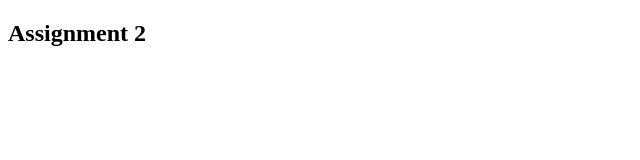
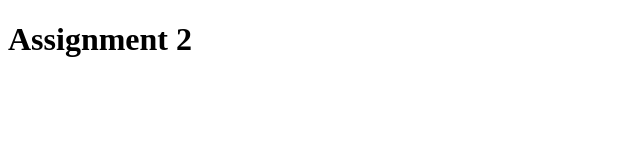
Before and after one commit to Dhruv267/ReactJs, a website: page index.html in a window 1280 px wide. Shown: the whole page, without its empty margins (0-640 px from the left). Drawn offline with Linux system fonts and the light colour scheme.

Commit message:
index.html modified

```diff
--- a/index.html
+++ b/index.html
@@ -2,6 +2,6 @@
 <html>
   <head> </head>
   <body>
-    <h2>Assignment 2</h2>
+    <h1>Assignment 2</h1>
   </body>
 </html>
```
